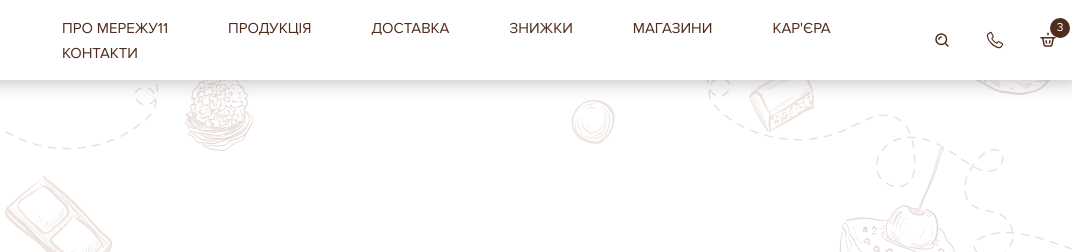
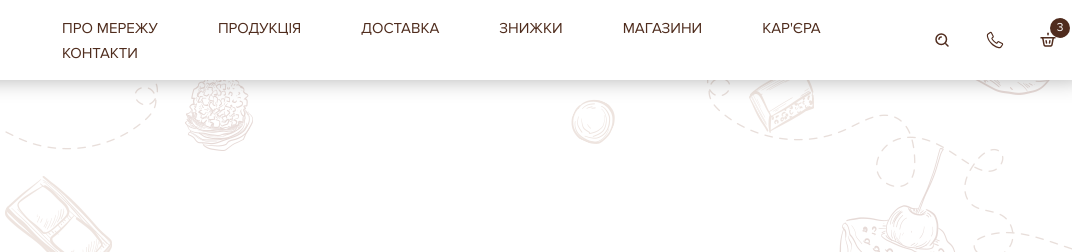
Before and after one commit to freeivanzw/stepankiv, a website: page src/catalog.html in a window 1280 px wide. Shown: the top 252 px of the page, 208-1280 px from the left. Drawn offline with Linux system fonts and the light colour scheme.

Commit message:
test webstorm

```diff
--- a/src/catalog.html
+++ b/src/catalog.html
@@ -20,7 +20,7 @@
                 <img src="./images/desktop_logo.webp" alt="logo" class="desk_logo" width="150" height="98">
             </a>
             <ul class="header_menu">
-                <li><a href="#">Про мережу11</a></li>
+                <li><a href="#">Про мережу</a></li>
                 <li><a href="#">Продукція</a></li>
                 <li><a href="#">Доставка</a></li>
                 <li><a href="#">Знижки</a></li>
```
